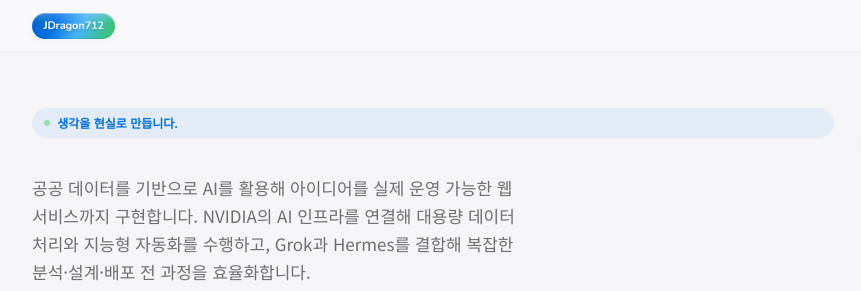
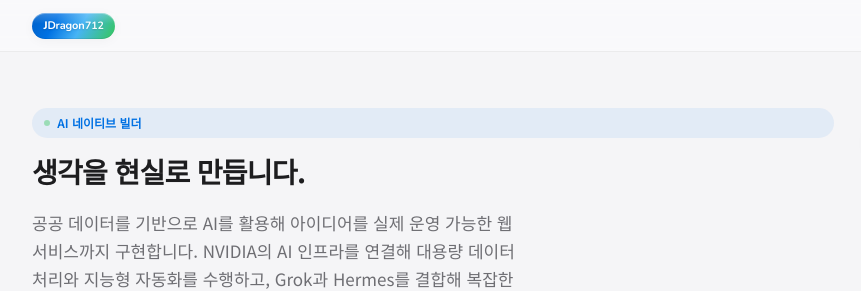
Before and after one commit to Jdragon712/Jdragon712.github.io, a plain HTML site: page index.html in a window 1280 px wide. Shown: the top 291 px of the page, 100-961 px from the left. Drawn offline with nearby package versions, Linux system fonts and the light colour scheme.

Commit message:
Revert badge to AI 네이티브 빌더, set tagline to '생각을 현실로 만듭니다.', keep new bio, remove social links

```diff
--- a/data/profile.json
+++ b/data/profile.json
@@ -1,8 +1,8 @@
 {
   "profile": {
     "brand": "JDragon712",
-    "pageTitle": "JDragon712 — 생각을 현실로 만듭니다.",
-    "tagline": "",
+    "pageTitle": "JDragon712 — AI 네이티브 빌더",
+    "tagline": "생각을 현실로 만듭니다.",
     "bio": "공공 데이터를 기반으로 AI를 활용해 아이디어를 실제 운영 가능한 웹 서비스까지 구현합니다. NVIDIA의 AI 인프라를 연결해 대용량 데이터 처리와 지능형 자동화를 수행하고, Grok과 Hermes를 결합해 복잡한 분석·설계·배포 전 과정을 효율화합니다.",
     "updated": "2026-07-07",
     "version": 3
--- a/index.html
+++ b/index.html
@@ -8,8 +8,8 @@
   <meta name="viewport" content="width=device-width, initial-scale=1" />
   <meta name="referrer" content="strict-origin-when-cross-origin" />
   <meta name="color-scheme" content="light" />
-  <title>JDragon712 — 생각을 현실로 만듭니다.</title>
-  <meta name="description" content="공공 데이터를 기반으로 AI를 활용해 아이디어를 실제 운영 가능한 웹 서비스까지 구현합니다." />
+  <title>JDragon712 — AI 네이티브 빌더</title>
+  <meta name="description" content="공공 데이터를 기반으로 AI를 활용해 아이디어를 실제 운영 가능한 웹 서비스까지 구현합니다. NVIDIA의 AI 인프라를 연결해 대용량 데이터 처리와 지능형 자동화를 수행하고, Grok과 Hermes를 결합해 복잡한 분석·설계·배포 전 과정을 효율화합니다." />
   <link rel="canonical" href="https://jdragon712.github.io/" />
   <link rel="preconnect" href="https://fonts.googleapis.com" />
   <link rel="preconnect" href="https://fonts.gstatic.com" crossorigin />
@@ -42,7 +42,7 @@
       </div>
       <span class="hero__badge">
         <span class="hero__badge-dot" aria-hidden="true"></span>
-        생각을 현실로 만듭니다.
+        AI 네이티브 빌더
       </span>
       <div class="hero__content">
         <p class="hero__tagline" id="hero-tagline"></p>
```
